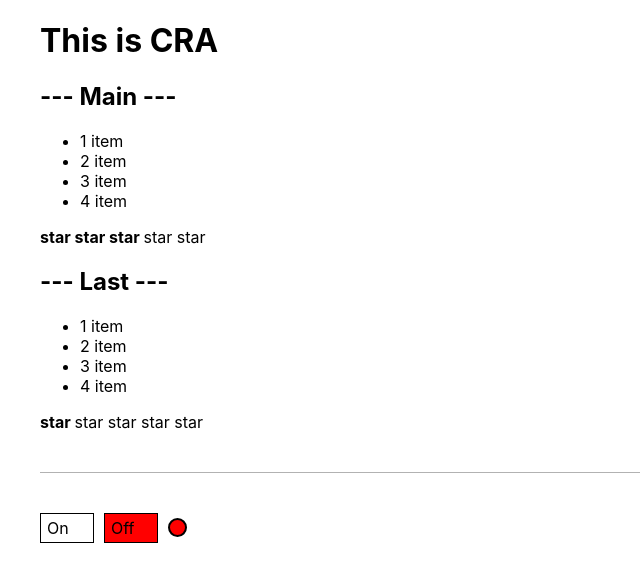
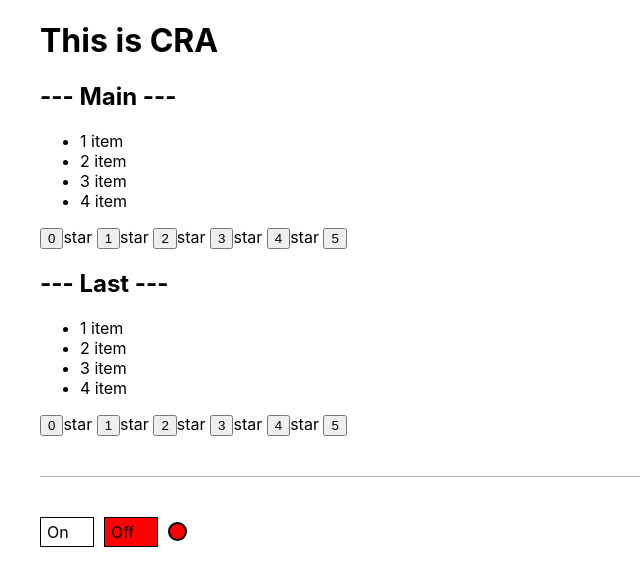
Before and after one commit to vladnen97/react-kabzda-kak-prosto, a React (Create React App) app: page / in a window 1280 px wide. Shown: the top 586 px of the page, without its empty margins (0-640 px from the left). Built offline with nearby package versions, Linux system fonts and the light colour scheme.

Commit message:
add useState for Accrodion and Rating

```diff
--- a/src/components/Accordion/Accordion.tsx
+++ b/src/components/Accordion/Accordion.tsx
@@ -1,28 +1,35 @@
-import React from "react";
+import React, {useState} from 'react';
 import {Rating} from '../Rating/Rating';
 
 type AccordionPropsType = {
     titleName: string,
-    collapsed?: boolean
     stars: 0 | 1 | 2 | 3 | 4 | 5
 }
 type AccordionTitlePropsType = {
     title: string
+    toggle: () => void
 }
 
 
 function Accordion(props: AccordionPropsType) {
+
+    const [collapsed, setCollapsed] = useState<boolean>(false);
+
+    function toggle():void {
+        setCollapsed(!collapsed);
+    }
+
         return (
             <div className="accordion">
-                <AccordionTitle title={props.titleName}/>
-                { !props.collapsed &&  <> <AccordionBody/><Rating value={props.stars}/> </>}
+                <AccordionTitle title={props.titleName} toggle={toggle}/>
+                { !collapsed &&  <> <AccordionBody/> <Rating/> </>}
             </div>
         );
 }
 
 function AccordionTitle(props: AccordionTitlePropsType) {
     return (
-        <h2>--- {props.title} --- </h2>
+        <h2 onClick={props.toggle}>--- {props.title} --- </h2>
     );
 }
 
--- a/src/components/Rating/Rating.tsx
+++ b/src/components/Rating/Rating.tsx
@@ -1,18 +1,24 @@
-import React from "react";
+import React, {useState} from 'react';
 
 
-export function Rating(props: {value: 0 | 1 | 2 | 3 | 4 | 5}) {
+export function Rating() {
+
+    const [value, setValue] = useState<number>(0)
+
+
+
     return (
         <div className="rating">
-            <Star selected={props.value > 0}/>
-            <Star selected={props.value > 1}/>
-            <Star selected={props.value > 2}/>
-            <Star selected={props.value > 3}/>
-            <Star selected={props.value > 4}/>
+            <button onClick={() => setValue(0)}> 0</button>
+            <Star selected={value > 0}/> <button onClick={() => setValue(1)}> 1</button>
+            <Star selected={value > 1}/> <button onClick={() => setValue(2)}> 2</button>
+            <Star selected={value > 2}/> <button onClick={() => setValue(3)}> 3</button>
+            <Star selected={value > 3}/> <button onClick={() => setValue(4)}>  4</button>
+            <Star selected={value > 4}/> <button onClick={() => setValue(5)}> 5</button>
         </div>
     );
 }
 
 function Star(props: {selected: boolean}) {
-    return props.selected ? <b>star </b> : <>star </>;
+    return props.selected ? <b>star </b> : <span>star </span>;
 }
```
